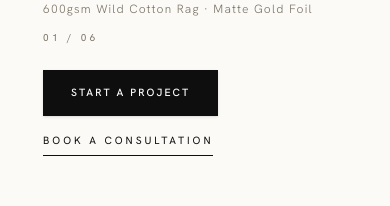
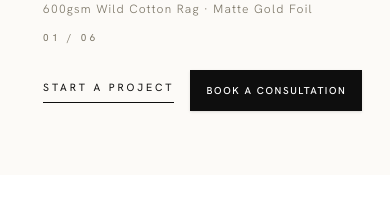
Before and after one commit to khiasu/FamousLetterPress, a Next.js app: page / in a window 390 px wide. Shown: the part 631-837 px from the top of the page. Built offline with nearby package versions, Linux system fonts and the light colour scheme.

Commit message:
Update hero CTA buttons: Book a consultation in black box, Start a project in non-box, single-line fit on mobile

```diff
--- a/src/components/home/HeroSection.tsx
+++ b/src/components/home/HeroSection.tsx
@@ -254,16 +254,16 @@ export function HeroSection() {
           <p className="text-[#555] text-sm sm:text-base font-light tracking-wide leading-relaxed">
             Luxury Letterpress &amp; Foil Wedding Invitations in India
           </p>
-          <div className="hidden sm:flex flex-wrap items-center gap-5 sm:gap-6 mt-1">
+          <div className="hidden sm:flex items-center gap-6 mt-1 flex-nowrap">
             <Link
               href="/start-a-project"
-              className="inline-flex items-center justify-center px-8 sm:px-9 py-4 bg-black text-white hover:bg-[#222] transition-colors rounded-none text-[11px] sm:text-xs uppercase tracking-[0.22em] font-sans font-medium whitespace-nowrap shadow-sm"
+              className="ln text-[11px] sm:text-xs tracking-[0.22em] whitespace-nowrap"
             >
-              Start a Project
+              Start a project
             </Link>
             <Link
               href="/our-work/wedding-invites#early-bride"
-              className="ln text-[11px] sm:text-xs tracking-[0.22em]"
+              className="inline-flex items-center justify-center px-8 sm:px-9 py-4 bg-black text-white hover:bg-[#222] transition-colors rounded-none text-[11px] sm:text-xs uppercase tracking-[0.22em] font-sans font-medium whitespace-nowrap shadow-sm"
             >
               Book a Consultation
             </Link>
@@ -312,17 +312,17 @@ export function HeroSection() {
           0{activeIndex + 1} / 0{m}
         </p>
 
-        {/* Mobile-only CTAs below carousel */}
-        <div className="mt-6 flex sm:hidden flex-wrap items-center gap-4">
+        {/* Mobile-only CTAs below carousel (Single line side-by-side) */}
+        <div className="mt-6 flex sm:hidden items-center justify-start gap-4 flex-nowrap">
           <Link
             href="/start-a-project"
-            className="inline-flex items-center justify-center px-7 py-3.5 bg-black text-white hover:bg-[#222] transition-colors rounded-none text-[10.5px] uppercase tracking-[0.2em] font-sans font-medium whitespace-nowrap shadow-sm"
+            className="ln text-[10px] tracking-[0.16em] whitespace-nowrap shrink-0"
           >
-            Start a Project
+            Start a project
           </Link>
           <Link
             href="/our-work/wedding-invites#early-bride"
-            className="ln text-[10.5px] tracking-[0.2em]"
+            className="inline-flex items-center justify-center px-4 py-3 bg-black text-white hover:bg-[#222] transition-colors rounded-none text-[10px] uppercase tracking-[0.16em] font-sans font-medium whitespace-nowrap shadow-sm shrink-0"
           >
             Book a Consultation
           </Link>
```
